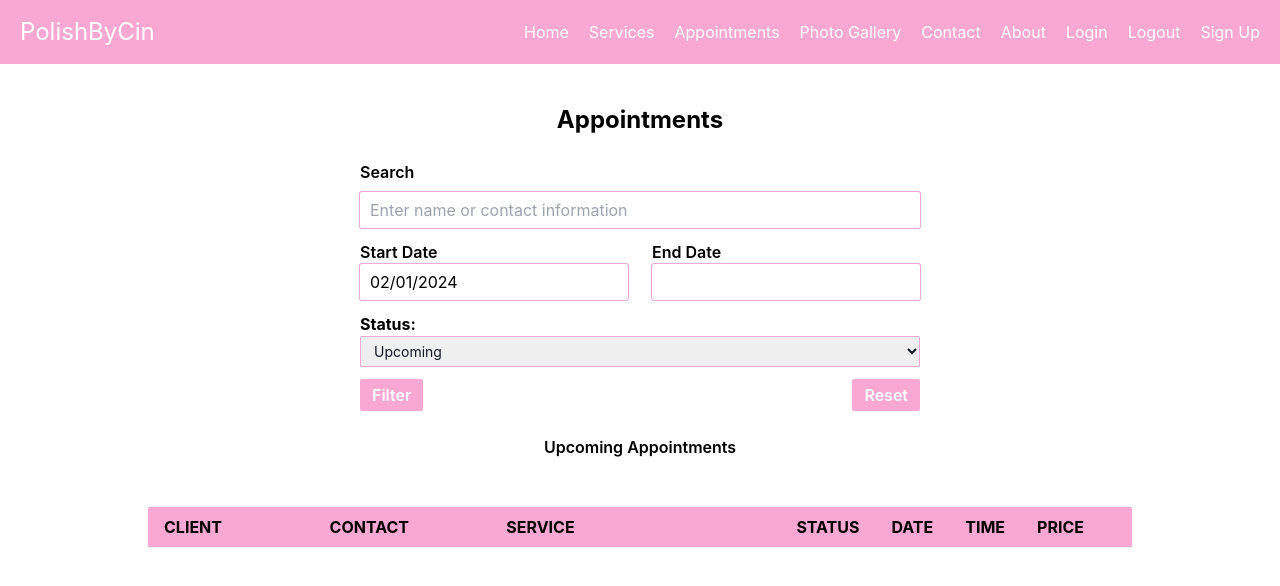
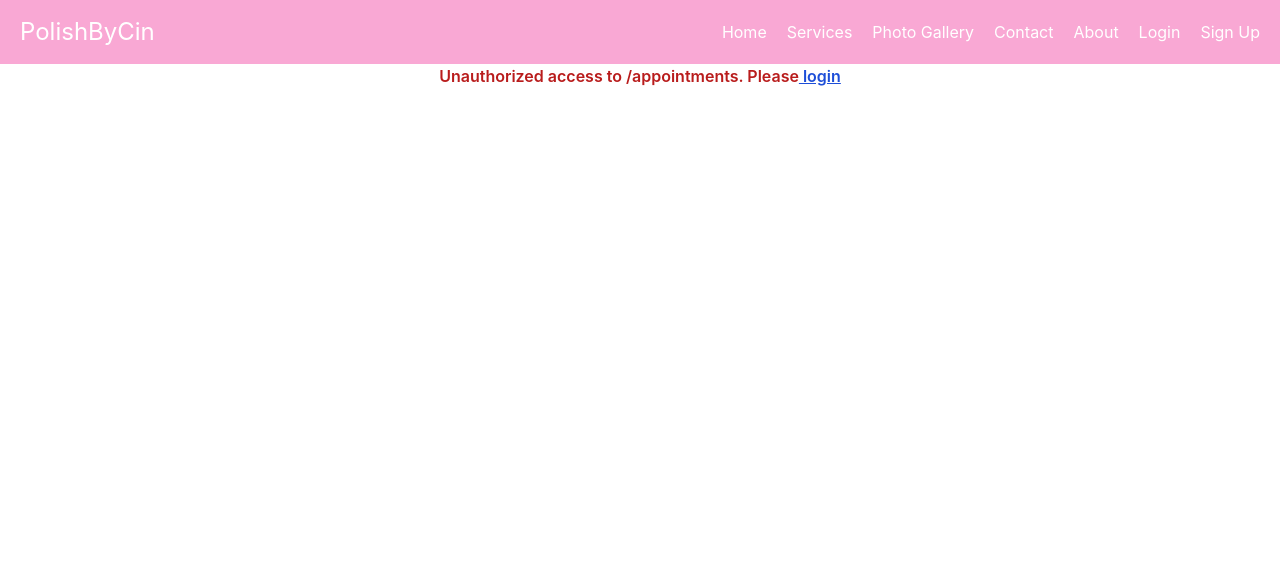
Before and after one commit to ryanpv/beauty-service-app, a React (Create React App) app in the folder client/: page /appointments in a window 1280 px wide. Shown: the top 586 px of the page. Built offline with nearby package versions, Linux system fonts and the light colour scheme.

Commit message:
created unauthorized component page and added some conditions for unlogged users

```diff
--- a/client/src/App.tsx
+++ b/client/src/App.tsx
@@ -17,8 +17,15 @@ import BookingPage from './components/booking-page';
 import AppointmentsList from './components/appointments-list';
 import UpdateAppointment from './components/update-appointment';
 import SignupSuccess from './templates/signup-success';
+import Unauthorized from './components/unauthorized';
+import { useStateContext } from './contexts/state-contexts';
 
 function App() {
+  const { currentUser } = useStateContext();
+  const noUserLogged = typeof currentUser !== 'string' && currentUser.id === 0 && currentUser.role === 0
+console.log("no user: ", noUserLogged)
+console.log("current user: ", currentUser);
+
   return (
     <div className="App">
       <Navbar />
@@ -26,7 +33,7 @@ function App() {
       <Routes>
         <Route path='/' element={ <HomePage /> } />
         <Route path='/book-appointment' element={ <BookingPage /> } />
-        <Route path='/appointments' element={ <AppointmentsList /> } />
+        <Route path='/appointments' element={ noUserLogged ? <Unauthorized /> : <AppointmentsList /> } />
         <Route path='/update-appointment/:appointmentId' element={ <UpdateAppointment /> } />
         <Route path='/login' element={ <LoginPage /> } />
         <Route path='/signup' element={ <SignupPage /> } />
--- a/client/src/components/appointments-list.tsx
+++ b/client/src/components/appointments-list.tsx
@@ -3,7 +3,7 @@ import AppointmentsTable from '../templates/appointment-table';
 import { useStateContext } from '../contexts/state-contexts';
 import DatePicker from 'react-datepicker';
 import { BarLoader } from 'react-spinners';
-import { Link } from 'react-router-dom';
+import { Link, useLocation } from 'react-router-dom';
 
 const AppointmentsList:React.FC = () => {
   type AppointmentList = {
@@ -27,7 +27,8 @@ const AppointmentsList:React.FC = () => {
   const month = date.getMonth() + 1; // 0-index, must +1 to get accurate month value
   const day = date.getDate();
   const currentDate = `${ year }-${ month }-${ day }`
-
+const params = useLocation();
+console.log("params: ", params.pathname)
   type FormFilter = {
     search: string;
     startDate: string | Date;
@@ -61,10 +62,11 @@ const AppointmentsList:React.FC = () => {
 
         if (fetchAppointments.status === 401) {
           setCurrentUser(currentUserState);
-
-        } else {
+        } else if (fetchAppointments.status === 200) {
           const result = await fetchAppointments.json();
           setAppointmentList(result);
+        } else {
+          throw new Error();
         }
 
       } else {
@@ -128,13 +130,13 @@ const AppointmentsList:React.FC = () => {
       Appointments
       </h1>
 
-      { !currentUser &&
+      { typeof currentUser !== 'string' && currentUser.id === 0 && currentUser.role === 0 ?
       <h1 className='text-center font-semibold text-red-700'>
          Unauthorized. Please
         <Link className='text-blue-700 text-center font-semibold underline'to='/login'> login</Link>
       </h1>
-      }
-
+      :
+      <>
     {/* FILTER FORM  */}
         <div className='sm:mx-auto max-w-2xl'>
           <form onSubmit={ submitFilter } className='space-y-3 mx-3'>
@@ -211,7 +213,6 @@ const AppointmentsList:React.FC = () => {
         </div>
 
       {/* APPOINTMENT LIST TABLE */}
-
         { loading ?
         <div className='mx-auto'>
           <BarLoader color='#fbb6ce' />
@@ -221,6 +222,8 @@ const AppointmentsList:React.FC = () => {
           <AppointmentsTable appointmentList={ appointmentList } setAppointmentList={ setAppointmentList } status={ formState.status }/>
           : null
         }
+      </>
+      }
     </div>
   )
 };
--- a/client/src/components/navbar.tsx
+++ b/client/src/components/navbar.tsx
@@ -5,7 +5,7 @@ import { useStateContext } from '../contexts/state-contexts';
 
 const Navbar: FC = () => {
   const navigate = useNavigate();
-  const { setCurrentUser } = useStateContext();
+  const { currentUser, setCurrentUser } = useStateContext();
 
   const logout = async() => {
     try {
@@ -49,11 +49,16 @@ const Navbar: FC = () => {
                   Services
                 </Link>
               </div>
+
+              { typeof currentUser !== 'string' && currentUser.id !== 0 && currentUser.role !== 0 ?
               <div className=''>
                 <Link to='/appointments'>
                   Appointments
                 </Link>
               </div>
+              : null
+              }
+
               <div className=''>
                 <Link to='/photo-gallery'>
                   Photo Gallery
@@ -69,11 +74,8 @@ const Navbar: FC = () => {
                   About
                 </Link>
               </div>
-              <div className=''>
-                <Link to='/login'>
-                  Login
-                </Link>
-              </div>
+
+              { typeof currentUser !== 'string' && currentUser.id !== 0 && currentUser.role !== 0 ?
               <div className=''>
                 <button
                 onClick={ logout }
@@ -81,11 +83,21 @@ const Navbar: FC = () => {
                   Logout
                 </button>
               </div>
+              :
+              <>
+              <div className=''>
+                <Link to='/login'>
+                  Login
+                </Link>
+              </div>
               <div className=''>
                 <Link to='/signup'>
                   Sign Up
                 </Link>
               </div>
+              </>
+            }
+
             </div>
 
           </div>
--- /dev/null
+++ b/client/src/components/unauthorized.tsx
@@ -0,0 +1,16 @@
+import React from 'react'
+import { Link, useLocation } from 'react-router-dom';
+
+export default function Unauthorized() {
+  const location = useLocation();
+console.log("unauthorized component called");
+
+  return (
+    <div className='container flex flex-col space-y-6 max-w-screen-lg'>
+      <h1 className='text-center font-semibold text-red-700'>
+         Unauthorized access to { location.pathname }. Please
+        <Link className='text-blue-700 text-center font-semibold underline'to='/login'> login</Link>
+      </h1>
+    </div>
+  )
+}
```
Lines whose indentation alone changed are shown as unchanged.
